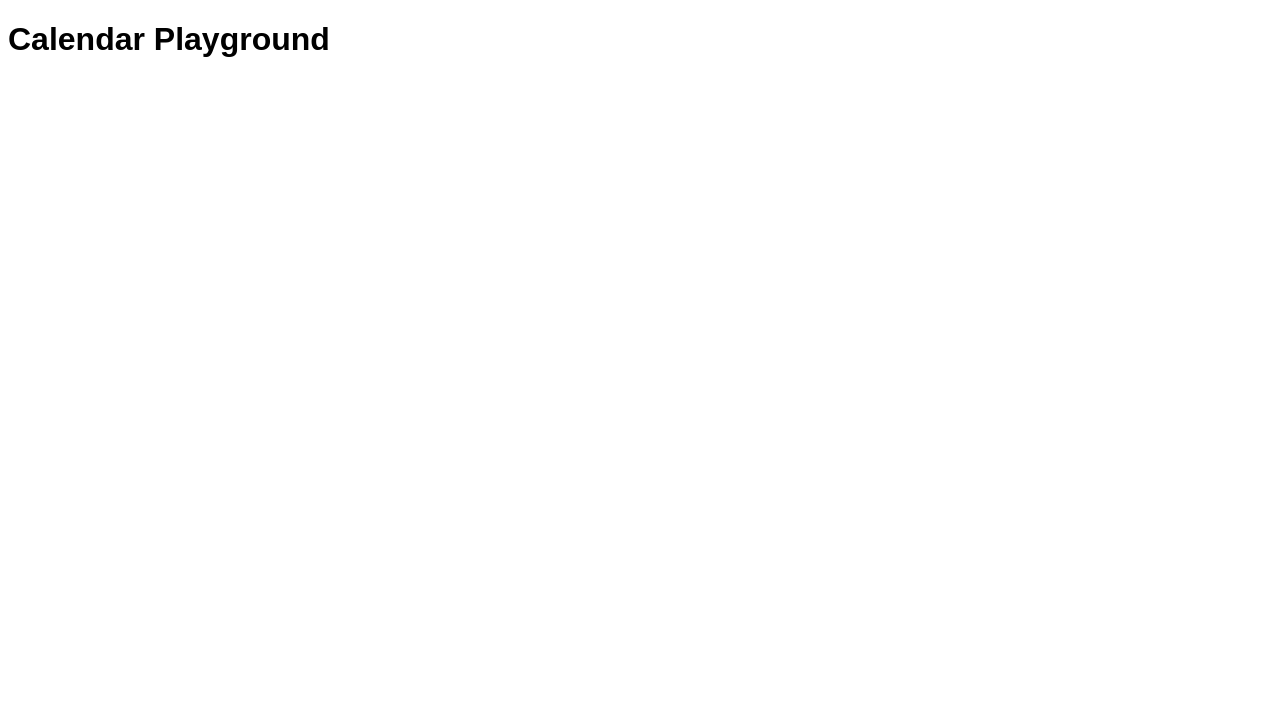
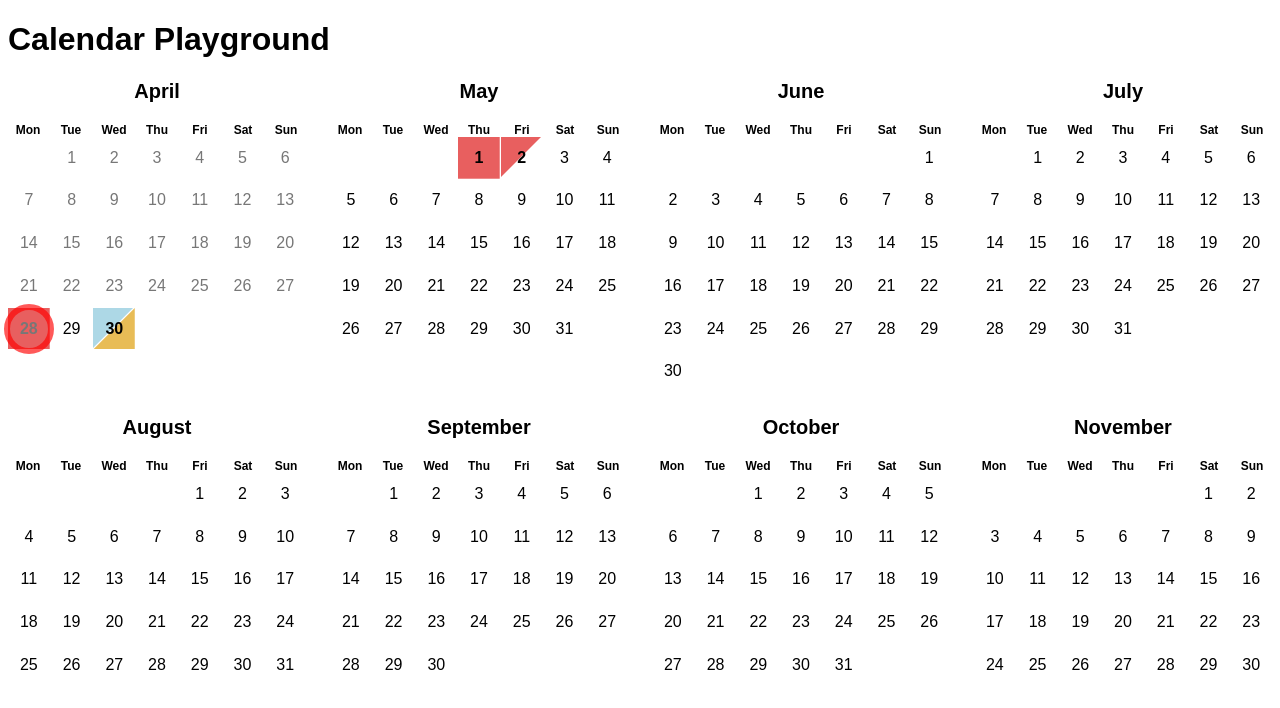
Before and after one commit to heimv-ch/heimv-calendar, a React (Vite) app: page / in a window 1280 px wide. Shown: the top 708 px of the page. Built offline with nearby package versions, Linux system fonts and the light colour scheme.

Commit message:
fix: passing firstDate prop

```diff
--- a/src/components/Calendar.tsx
+++ b/src/components/Calendar.tsx
@@ -40,14 +40,16 @@ export type CalendarProps<M extends CalendarMode> = CalendarBaseProps & {
 } & CalendarModeProps;
 
 export function Calendar<M extends CalendarMode = "view">(props: CalendarProps<M>) {
-	const { viewMode = CalendarViewMode.months, visibleMonth, ...calendarBaseProps } = props;
+	const { viewMode = CalendarViewMode.months, visibleMonth, firstDate = new Date(), ...calendarBaseProps } = props;
+
+	const commonCalendarProps = { firstDate, ...calendarBaseProps };
 
 	const renderCalendar = () => {
 		switch (viewMode) {
 			case CalendarViewMode.months:
-				return <MonthsCalendar {...calendarBaseProps} visibleMonths={visibleMonth} />;
+				return <MonthsCalendar {...commonCalendarProps} visibleMonths={visibleMonth} />;
 			case CalendarViewMode.year:
-				return <YearCalendar {...calendarBaseProps} />;
+				return <YearCalendar {...commonCalendarProps} />;
 			default:
 				break;
 		}
--- a/src/components/MonthsCalendar.tsx
+++ b/src/components/MonthsCalendar.tsx
@@ -16,10 +16,6 @@ export function MonthsCalendar({ visibleMonths, ...props }: MonthsCalendarProps)
 			}).map((date) => {
 				const dateString = formatISO(date, { representation: "date" });
 
-				if (props.mode === "range") {
-					props;
-				}
-
 				return <CalendarMonth by="week" key={dateString} dateString={dateString} {...props} />;
 			})}
 		</div>
```
